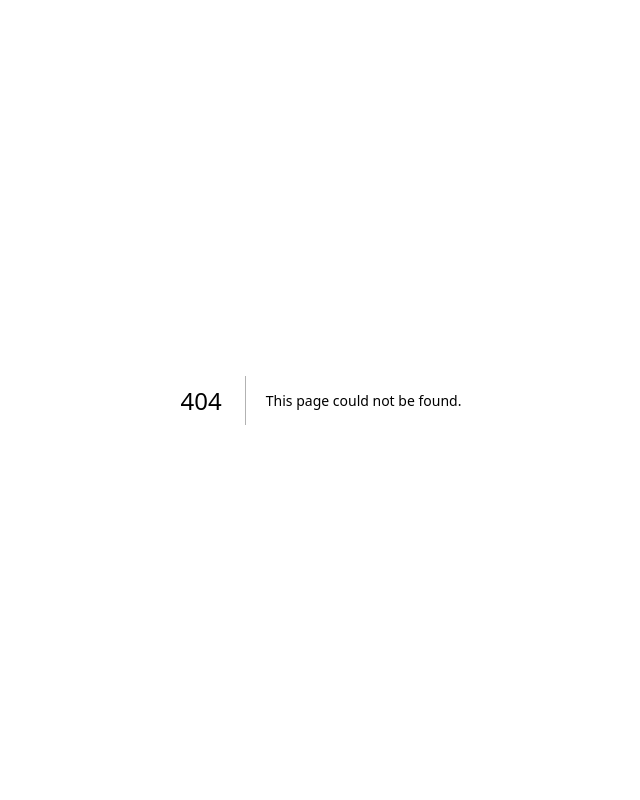
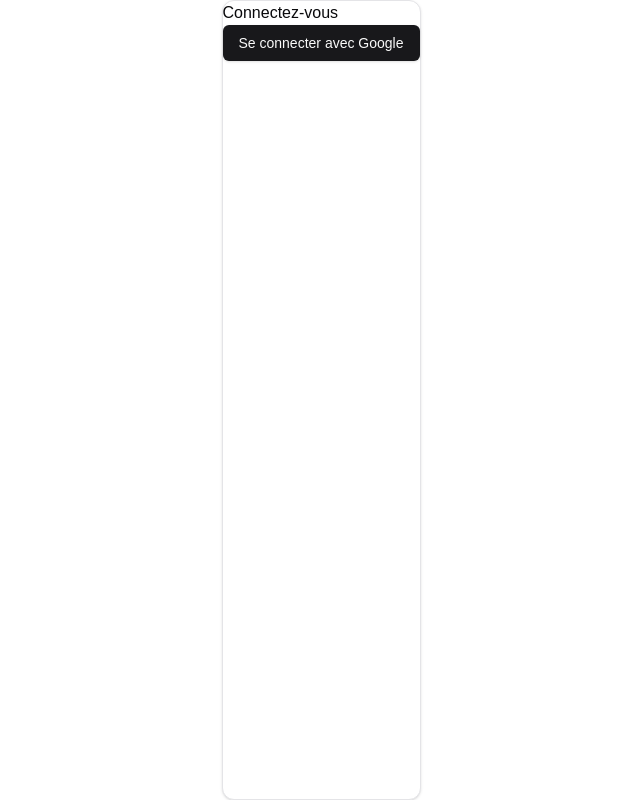
Before and after one commit to DreamsEvz/orgatagova, a Next.js app: page /login in a window 1280 px wide. Before the commit this address had no page. Shown: the whole page, without its empty margins (319-959 px from the left). Built offline with nearby package versions, Linux system fonts and the light colour scheme.

Commit message:
add google login, middleware and shadcn ui

```diff
--- a/package.json
+++ b/package.json
@@ -10,6 +10,8 @@
   },
   "dependencies": {
     "@radix-ui/react-icons": "^1.3.0",
+    "@radix-ui/react-slot": "^1.1.0",
+    "@supabase/supabase-js": "^2.45.4",
     "class-variance-authority": "^0.7.0",
     "clsx": "^2.1.1",
     "lucide-react": "^0.453.0",
--- /dev/null
+++ b/src/app/api/auth/[...nextauth]/route.ts
@@ -0,0 +1,3 @@
+import { handlers } from "@/auth";
+
+export const { GET, POST } = handlers;
--- /dev/null
+++ b/src/app/login/page.tsx
@@ -0,0 +1,26 @@
+"use client";
+
+import { Button } from "@/components/ui/button";
+import { Card } from "@/components/ui/card";
+import { signIn } from "next-auth/react";
+
+export default function Login() {
+  const signInWithProvider = async (provider: string) => {
+    await signIn(provider);
+  };
+
+  return (
+    <div className="h-svh flex justify-center">
+      <Card className="max-h-auto">
+        <h1>Connectez-vous</h1>
+        <Button
+          onClick={() => {
+            signInWithProvider("google");
+          }}
+        >
+          Se connecter avec Google
+        </Button>
+      </Card>
+    </div>
+  );
+}
--- /dev/null
+++ b/src/auth.ts
@@ -0,0 +1,11 @@
+import NextAuth from "next-auth";
+import Google from "next-auth/providers/google";
+
+export const { handlers, signIn, signOut, auth } = NextAuth({
+  providers: [
+    Google({
+      clientId: process.env.GOOGLE_CLIENT_ID,
+      clientSecret: process.env.GOOGLE_CLIENT_SECRET,
+    }),
+  ],
+});
--- /dev/null
+++ b/src/components/ui/button.tsx
@@ -0,0 +1,57 @@
+import { Slot } from "@radix-ui/react-slot";
+import { cva, type VariantProps } from "class-variance-authority";
+import * as React from "react";
+
+import { cn } from "@/lib/utils";
+
+const buttonVariants = cva(
+  "inline-flex items-center justify-center whitespace-nowrap rounded-md text-sm font-medium transition-colors focus-visible:outline-none focus-visible:ring-1 focus-visible:ring-ring disabled:pointer-events-none disabled:opacity-50",
+  {
+    variants: {
+      variant: {
+        default:
+          "bg-primary text-primary-foreground shadow hover:bg-primary/90",
+        destructive:
+          "bg-destructive text-destructive-foreground shadow-sm hover:bg-destructive/90",
+        outline:
+          "border border-input bg-background shadow-sm hover:bg-accent hover:text-accent-foreground",
+        secondary:
+          "bg-secondary text-secondary-foreground shadow-sm hover:bg-secondary/80",
+        ghost: "hover:bg-accent hover:text-accent-foreground",
+        link: "text-primary underline-offset-4 hover:underline",
+      },
+      size: {
+        default: "h-9 px-4 py-2",
+        sm: "h-8 rounded-md px-3 text-xs",
+        lg: "h-10 rounded-md px-8",
+        icon: "h-9 w-9",
+      },
+    },
+    defaultVariants: {
+      variant: "default",
+      size: "default",
+    },
+  }
+);
+
+export interface ButtonProps
+  extends React.ButtonHTMLAttributes<HTMLButtonElement>,
+    VariantProps<typeof buttonVariants> {
+  asChild?: boolean;
+}
+
+const Button = React.forwardRef<HTMLButtonElement, ButtonProps>(
+  ({ className, variant, size, asChild = false, ...props }, ref) => {
+    const Comp = asChild ? Slot : "button";
+    return (
+      <Comp
+        className={cn(buttonVariants({ variant, size, className }))}
+        ref={ref}
+        {...props}
+      />
+    );
+  }
+);
+Button.displayName = "Button";
+
+export { Button, buttonVariants };
--- /dev/null
+++ b/src/components/ui/card.tsx
@@ -0,0 +1,76 @@
+import * as React from "react"
+
+import { cn } from "@/lib/utils"
+
+const Card = React.forwardRef<
+  HTMLDivElement,
+  React.HTMLAttributes<HTMLDivElement>
+>(({ className, ...props }, ref) => (
+  <div
+    ref={ref}
+    className={cn(
+      "rounded-xl border bg-card text-card-foreground shadow",
+      className
+    )}
+    {...props}
+  />
+))
+Card.displayName = "Card"
+
+const CardHeader = React.forwardRef<
+  HTMLDivElement,
+  React.HTMLAttributes<HTMLDivElement>
+>(({ className, ...props }, ref) => (
+  <div
+    ref={ref}
+    className={cn("flex flex-col space-y-1.5 p-6", className)}
+    {...props}
+  />
+))
+CardHeader.displayName = "CardHeader"
+
+const CardTitle = React.forwardRef<
+  HTMLParagraphElement,
+  React.HTMLAttributes<HTMLHeadingElement>
+>(({ className, ...props }, ref) => (
+  <h3
+    ref={ref}
+    className={cn("font-semibold leading-none tracking-tight", className)}
+    {...props}
+  />
+))
+CardTitle.displayName = "CardTitle"
+
+const CardDescription = React.forwardRef<
+  HTMLParagraphElement,
+  React.HTMLAttributes<HTMLParagraphElement>
+>(({ className, ...props }, ref) => (
+  <p
+    ref={ref}
+    className={cn("text-sm text-muted-foreground", className)}
+    {...props}
+  />
+))
+CardDescription.displayName = "CardDescription"
+
+const CardContent = React.forwardRef<
+  HTMLDivElement,
+  React.HTMLAttributes<HTMLDivElement>
+>(({ className, ...props }, ref) => (
+  <div ref={ref} className={cn("p-6 pt-0", className)} {...props} />
+))
+CardContent.displayName = "CardContent"
+
+const CardFooter = React.forwardRef<
+  HTMLDivElement,
+  React.HTMLAttributes<HTMLDivElement>
+>(({ className, ...props }, ref) => (
+  <div
+    ref={ref}
+    className={cn("flex items-center p-6 pt-0", className)}
+    {...props}
+  />
+))
+CardFooter.displayName = "CardFooter"
+
+export { Card, CardHeader, CardFooter, CardTitle, CardDescription, CardContent }
--- a/tailwind.config.ts
+++ b/tailwind.config.ts
@@ -10,53 +10,66 @@ const config: Config = {
   theme: {
     extend: {
       colors: {
-  			background: 'hsl(var(--background))',
-  			foreground: 'hsl(var(--foreground))',
+        orgatagova: {
+          "50": "#f4f6fa",
+          "100": "#e6ebf3",
+          "200": "#d3dbea",
+          "300": "#b4c4dc",
+          "400": "#90a5ca",
+          "500": "#758abc",
+          "600": "#6273ae",
+          "700": "#535f97",
+          "800": "#4b5382",
+          "900": "#3f4669",
+          "950": "#2a2d41",
+        },
+        background: "hsl(var(--background))",
+        foreground: "hsl(var(--foreground))",
         card: {
-  				DEFAULT: 'hsl(var(--card))',
-  				foreground: 'hsl(var(--card-foreground))'
+          DEFAULT: "hsl(var(--card))",
+          foreground: "hsl(var(--card-foreground))",
         },
         popover: {
-  				DEFAULT: 'hsl(var(--popover))',
-  				foreground: 'hsl(var(--popover-foreground))'
+          DEFAULT: "hsl(var(--popover))",
+          foreground: "hsl(var(--popover-foreground))",
         },
         primary: {
-  				DEFAULT: 'hsl(var(--primary))',
-  				foreground: 'hsl(var(--primary-foreground))'
+          DEFAULT: "hsl(var(--primary))",
+          foreground: "hsl(var(--primary-foreground))",
         },
         secondary: {
-  				DEFAULT: 'hsl(var(--secondary))',
-  				foreground: 'hsl(var(--secondary-foreground))'
+          DEFAULT: "hsl(var(--secondary))",
+          foreground: "hsl(var(--secondary-foreground))",
         },
         muted: {
-  				DEFAULT: 'hsl(var(--muted))',
-  				foreground: 'hsl(var(--muted-foreground))'
+          DEFAULT: "hsl(var(--muted))",
+          foreground: "hsl(var(--muted-foreground))",
         },
         accent: {
-  				DEFAULT: 'hsl(var(--accent))',
-  				foreground: 'hsl(var(--accent-foreground))'
+          DEFAULT: "hsl(var(--accent))",
+          foreground: "hsl(var(--accent-foreground))",
         },
         destructive: {
-  				DEFAULT: 'hsl(var(--destructive))',
-  				foreground: 'hsl(var(--destructive-foreground))'
+          DEFAULT: "hsl(var(--destructive))",
+          foreground: "hsl(var(--destructive-foreground))",
         },
-  			border: 'hsl(var(--border))',
-  			input: 'hsl(var(--input))',
-  			ring: 'hsl(var(--ring))',
+        border: "hsl(var(--border))",
+        input: "hsl(var(--input))",
+        ring: "hsl(var(--ring))",
         chart: {
-  				'1': 'hsl(var(--chart-1))',
-  				'2': 'hsl(var(--chart-2))',
-  				'3': 'hsl(var(--chart-3))',
-  				'4': 'hsl(var(--chart-4))',
-  				'5': 'hsl(var(--chart-5))'
-  			}
+          "1": "hsl(var(--chart-1))",
+          "2": "hsl(var(--chart-2))",
+          "3": "hsl(var(--chart-3))",
+          "4": "hsl(var(--chart-4))",
+          "5": "hsl(var(--chart-5))",
+        },
       },
       borderRadius: {
-  			lg: 'var(--radius)',
-  			md: 'calc(var(--radius) - 2px)',
-  			sm: 'calc(var(--radius) - 4px)'
-  		}
-  	}
+        lg: "var(--radius)",
+        md: "calc(var(--radius) - 2px)",
+        sm: "calc(var(--radius) - 4px)",
+      },
+    },
   },
   plugins: [require("tailwindcss-animate")],
 };
```
Also changed, not shown: middleware.ts (added, +20 -0 lines), src/app/carpool/page.tsx (added), 1 other file (tests, documents, lock files or other folders). Lines whose indentation alone changed are shown as unchanged.
